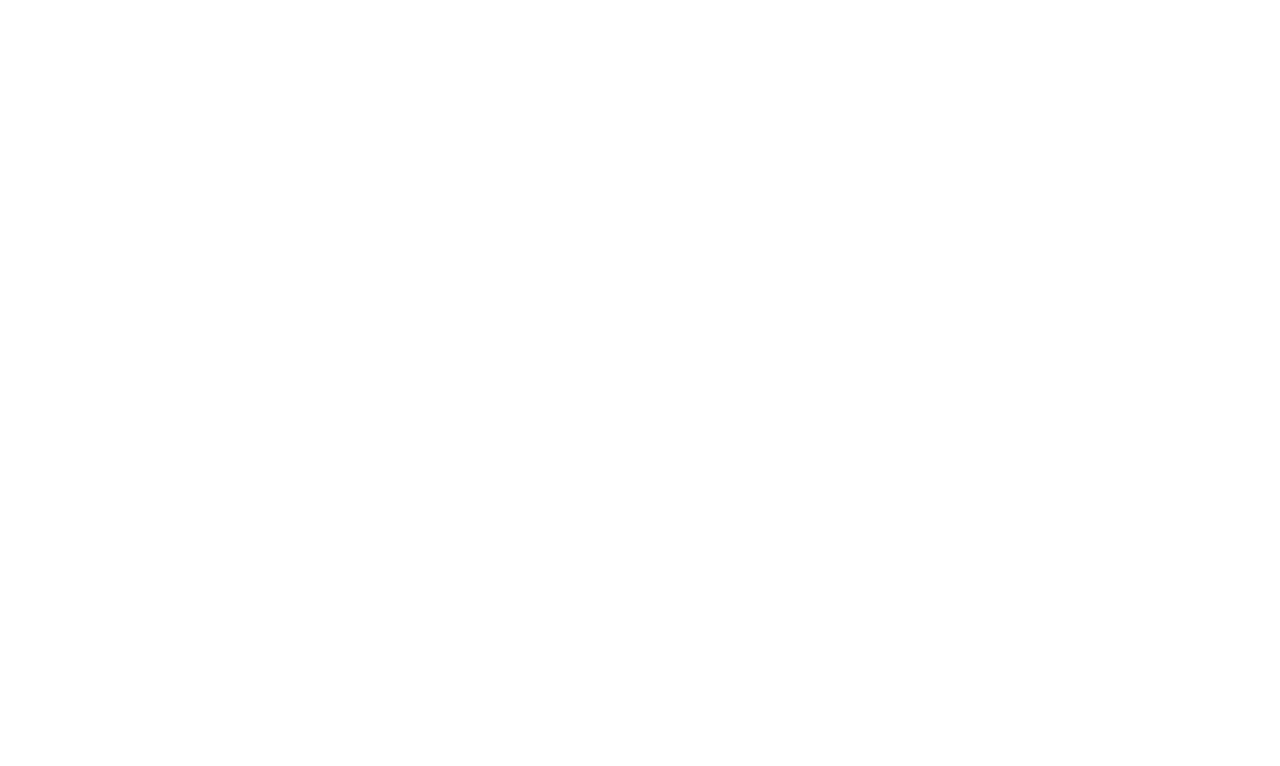
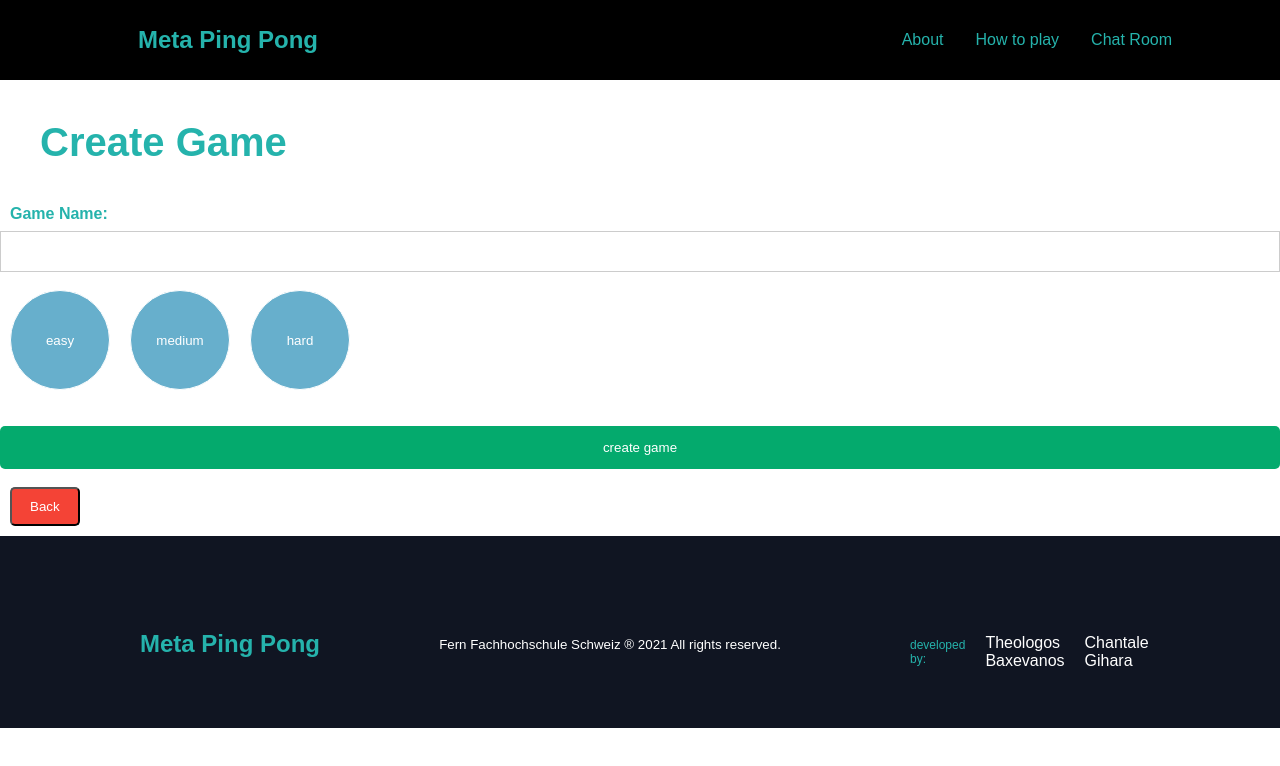
Before and after one commit to greatmerlin/cav2, a React (Create React App) app in the folder frontend/: page /creategame in a window 1280 px wide. Before the commit this address had no page. Shown: the top 766 px of the page. Built offline with nearby package versions, Linux system fonts and the light colour scheme.

Commit message:
added create game page

```diff
--- a/frontend/src/App.js
+++ b/frontend/src/App.js
@@ -1,4 +1,3 @@
-import React from "react";
 import "./App.css";
 import { BrowserRouter as Router, Routes, Route } from "react-router-dom";
 import MainBody from "./components/MainBody";
@@ -7,6 +6,7 @@
 import HowToPlay from "./components/HowToPlay";
 import Login from "./components/Login";
 import Register from "./components/Register";
+import CreateGame from "./components/CreateGame";
 
 function App() {
 
@@ -19,6 +19,7 @@
 		  <Route path="/howtoplay" element={< HowToPlay />} />
 		  <Route path="/login" element={ <Login /> } />
 		  <Route path="/register" element={ <Register /> } />
+		  <Route path="/creategame" element={ <CreateGame /> } />
 		</Routes>
 	  </Router>
 	);
--- /dev/null
+++ b/frontend/src/components/CreateGame/CreateGameElements.css
@@ -0,0 +1,56 @@
+.createGameBtn {
+    background-color: #04AA6D;
+    color: white;
+    padding: 14px 20px;
+    margin: 8px 0;
+    border: none;
+    cursor: pointer;
+    width: 100%;
+    text-decoration: none;
+  }
+
+  .createGameBtn:hover {
+    opacity: 0.8;
+  }
+
+  .cancelBtn {
+    width: auto;
+    padding: 10px 18px;
+    background-color: #f44336;
+    text-decoration: none;
+    color: white;
+    margin: 10px;
+  }
+
+  .cancelBtn:hover {
+      opacity: 0.8;
+  }
+
+  .diffBtn {
+    margin: 10px;
+    height: 100px;
+    width: 100px;
+    border-radius: 50%;
+    border: 1px solid white;
+    color: white;
+    transition: all 500ms;
+    background-color: rgb(103, 175, 204);
+  }
+
+  .diffBtn:hover {
+    opacity: 0.8;
+    font-size:20px;
+    cursor: pointer;
+  }
+
+  .titleCreateGame {
+    color: #25b3ac;
+    margin: 40px;
+    font-size: 40px;
+}
+
+.gameName {
+  color: #25b3ac;
+  font-weight: bold;
+  margin: 10px;
+}
--- /dev/null
+++ b/frontend/src/components/CreateGame/index.js
@@ -0,0 +1,47 @@
+import React from 'react';
+import './CreateGameElements.css';
+import Navbar from '../Navbar';
+import Footer from '../Footer';
+import { Link } from "react-router-dom";
+
+function CreateGame(props) {
+
+    // es muss hier eine gameID generiert werden, die auch zum Pfad angefügt wird
+    // zB game1 mit der ID 12345 -> /dashboard/12345
+    // game difficulty -> as state in einem späteren Zeitpunkt
+
+
+    const handleSubmit = () => {
+        //TODO: create a unique id for every game pass it as a state
+        // and according to the difficulty button, set the correct ball speed
+
+    }
+
+    //TODO: according to the difficulty button, set the correct ball speed
+
+    return (
+        <div style={{ color: "#25b3ac" }}>
+            <Navbar />
+            <h1 className="titleCreateGame">Create Game </h1>
+
+            <form>
+
+                <label className="gameName">Game Name: </label>
+                <input type="text" name="gamename" value={props.gameName} onChange={(e) => props.setGameName(e.target.value)} required />
+                <div>
+                    <button className="diffBtn">easy</button>
+                    <button className="diffBtn">medium</button>
+                    <button className="diffBtn">hard</button>
+                </div>
+                <br />
+                <div>
+                    <button className="createGameBtn" onClick={handleSubmit}>create game</button>
+                </div>
+            </form>
+            <Link to="/register" ><button className="cancelBtn">Back</button></Link>
+            <Footer />
+        </div>
+    )
+}
+
+export default CreateGame;
```
